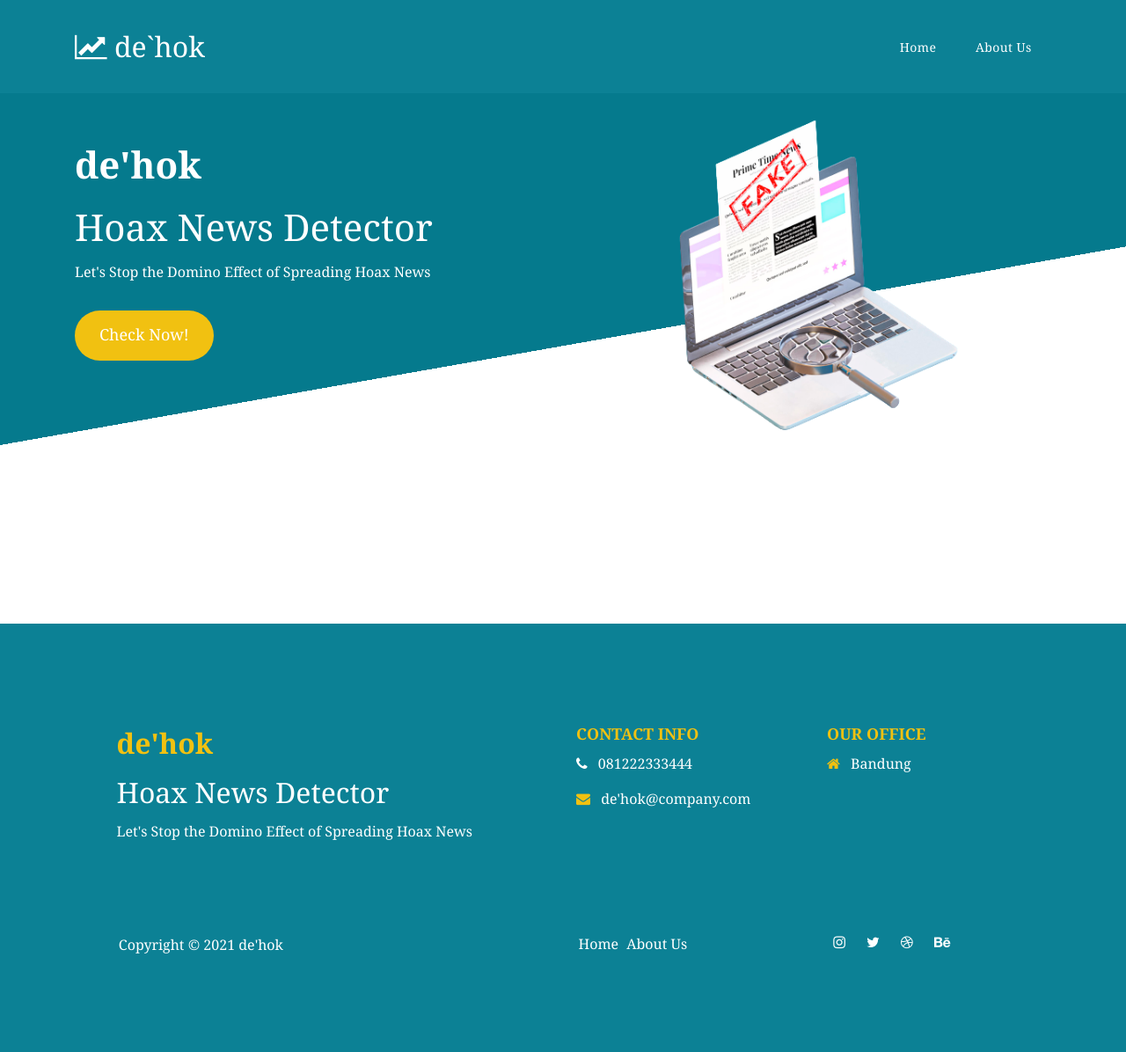
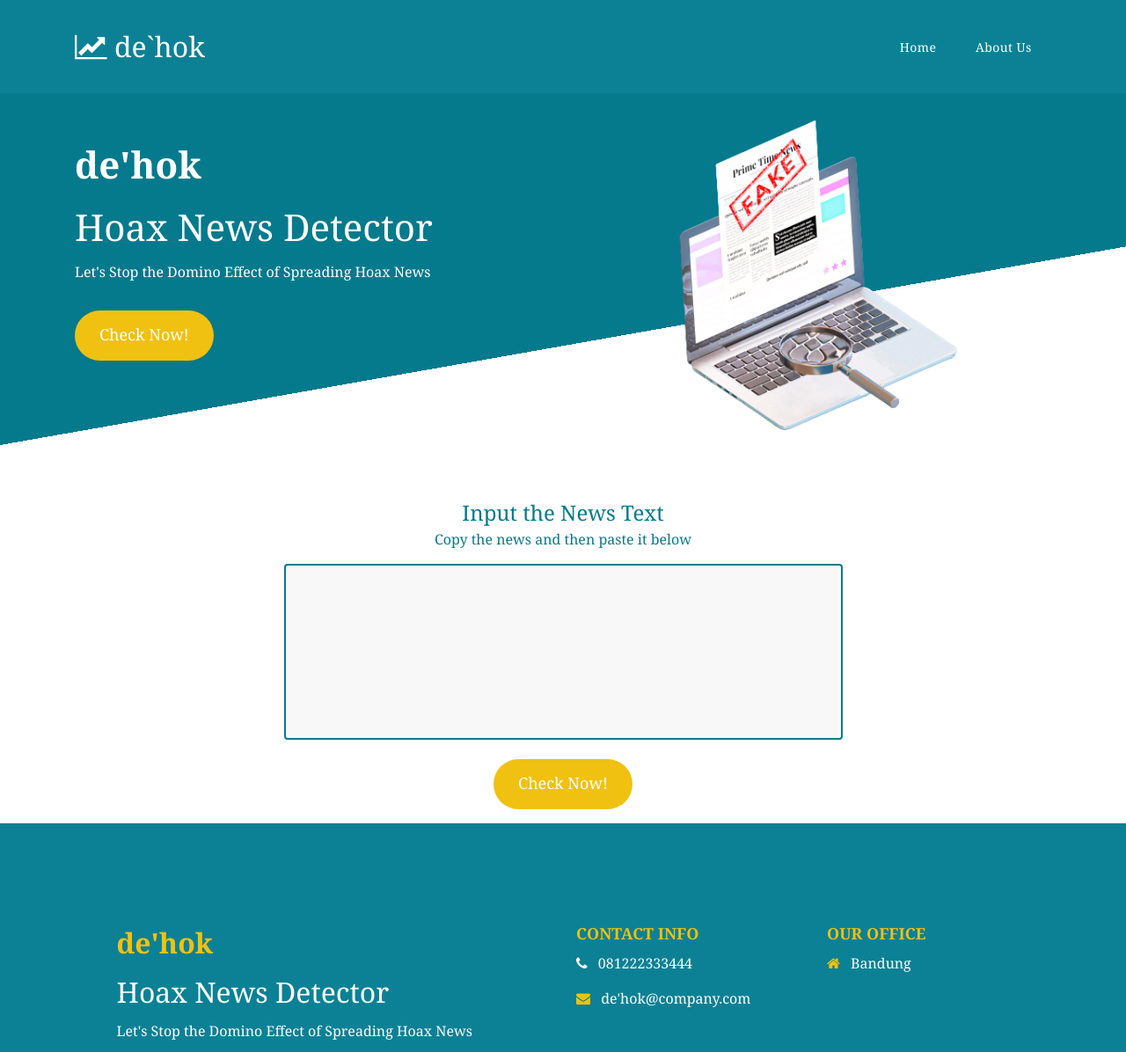
Before and after one commit to Proyek-2-Pengolahan-Data-Saintifik/de-hok, a Flask app: page / in a window 1280 px wide. Shown: the top 1196 px of the page at 88% size. Before the commit the page ends 1084 px from the top, so only its background shows below. Run offline with Flask 2, Linux system fonts and the light colour scheme; some libraries are stand-ins or nearby versions.

Commit message:
add text-input

```diff
--- a/static/css/dehok.css
+++ b/static/css/dehok.css
@@ -348,6 +348,39 @@
     top: 2em;
     }
 
+
+  /*---------------------------------------
+  News Input
+  -----------------------------------------*/
+  .news-input textarea{
+    width: 100%;
+    height: 200px;
+    padding: 30px 20px;
+    box-sizing: border-box;
+    border: 2px solid #057a8d;
+    border-radius: 4px;
+    background-color: #f8f8f8;
+    font-size: 16px;
+    resize: none;
+  }
+
+  .news-input h3, .news-input p {
+    text-align: center;
+    color: #057a8d;
+  }
+
+  .button-input {
+    text-align: center
+  }
+
+  #input-button:hover,
+  #input-button:focus {
+    background: var(--primary-color);
+    color: var(--white-color);
+    border-color: transparent;
+  }
+
+
   /*---------------------------------------
   About Us
   -----------------------------------------*/
--- a/templates/index.html
+++ b/templates/index.html
@@ -75,16 +75,24 @@
      </section>
 
      <!-- Check The News -->
-     <section class="checkNews section-padding pb-3" id="checkNews">
+     <section class="checkNews pb-3" id="checkNews">
         <div class="container">
              <div class="row">
 
                   <div class="col-lg-7 mx-auto col-md-10 col-12">
                        <div class="news-input">
+                           <h3>Input the News Text</h3>
+                           <p> Copy the news and then paste it below</p>
+                            <form>
+                                <textarea></textarea>
+                            </form>
                        </div>
+                       <div class="button-input" id="button-input">
+                            <a href="#" class="custom-btn btn-bg btn mt-3" id="input-button">Check Now!</a>
+                      </div>
+                      <div class="word-proofing"></div>
 
-                       <div class="button" data-aos="fade-up" data-aos-delay="200" id="button">
-                      </div>
+                      <div class="diagram"></div>
 
                   </div>
              </div>
```
